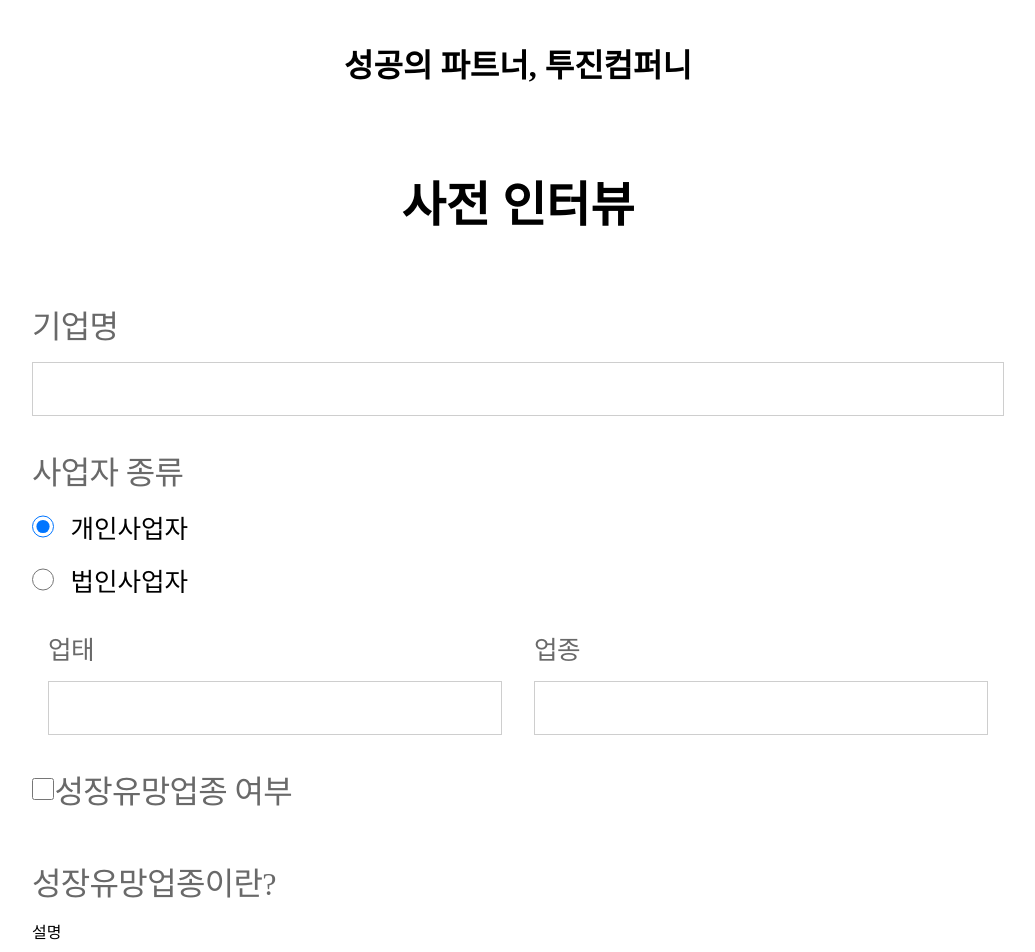
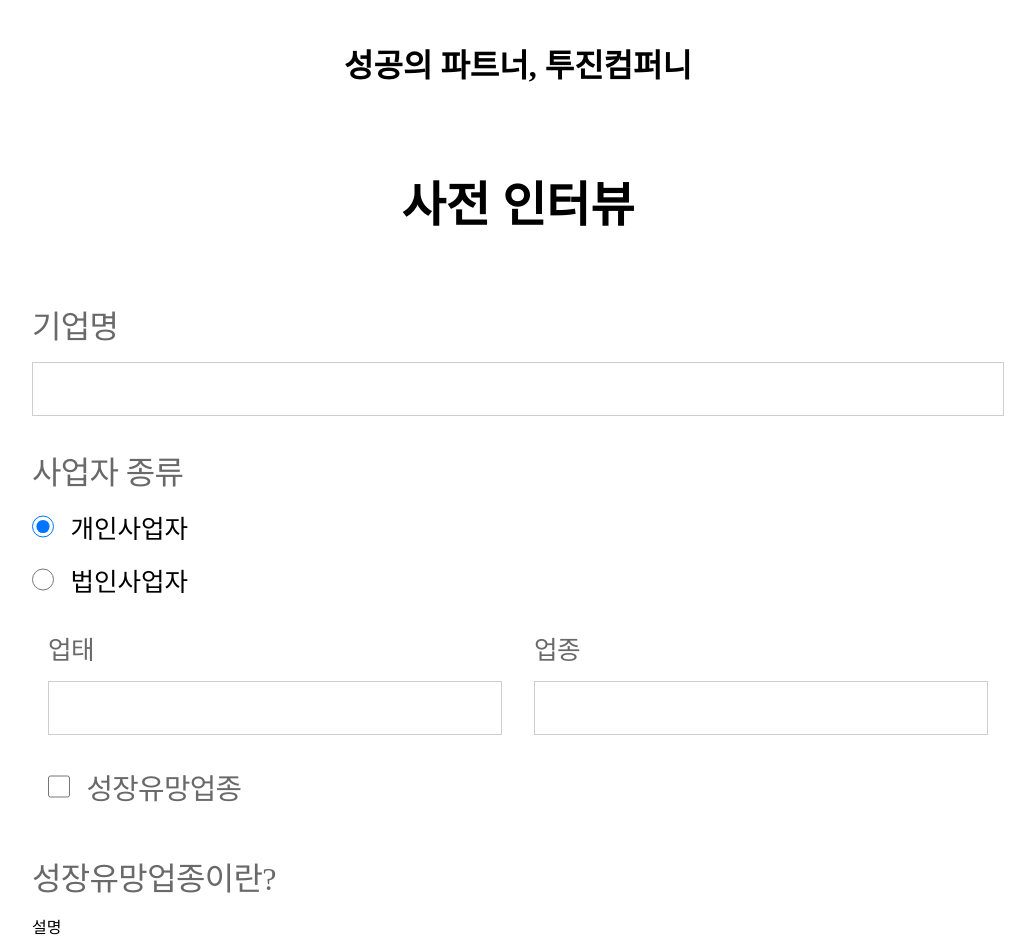
Before and after one commit to tojin0215/toojin_estimate, a React (Create React App) app: page / in a window 1280 px wide. Shown: the top 952 px of the page, without its empty margins (122-1157 px from the left). Built offline with nearby package versions, Linux system fonts and the light colour scheme.

Commit message:
작업전

```diff
--- a/src/pages/home/Home.css
+++ b/src/pages/home/Home.css
@@ -70,6 +70,9 @@ p {
     align-items:center;
     padding-bottom:1rem;
 }
+.AddSalesForm .labelCheck .subject {
+    font-size:1.8rem;
+}
 
 .AddSalesForm .btnRadio {
     width:1.4rem;
@@ -79,7 +82,7 @@ p {
 .AddSalesForm .checkBox {
     width:1.4rem;
     height:1.4rem;
-    margin:0;
+    margin:0 1rem;
  }
 
 .business {/*
--- a/src/pages/home/Home.js
+++ b/src/pages/home/Home.js
@@ -153,7 +153,7 @@ class Home extends Component {
                     </div>
                     <label className='labelCheck'>
                         <input className='checkBox' type="checkbox" id='businessType3' checked={this.state.businessType3} onChange={this.handleChange}/>
-                        <p className='subject'>성장유망업종 여부</p>
+                        <p className='subject'>성장유망업종</p>
                     </label>
                     <label>
                         <p>성장유망업종이란?</p>
```
